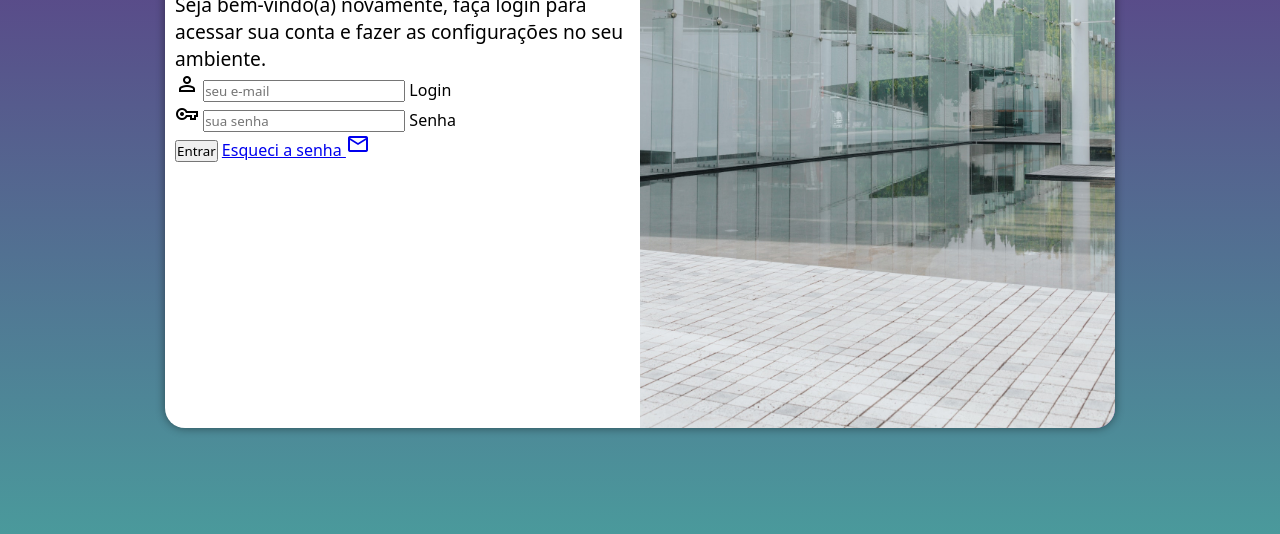
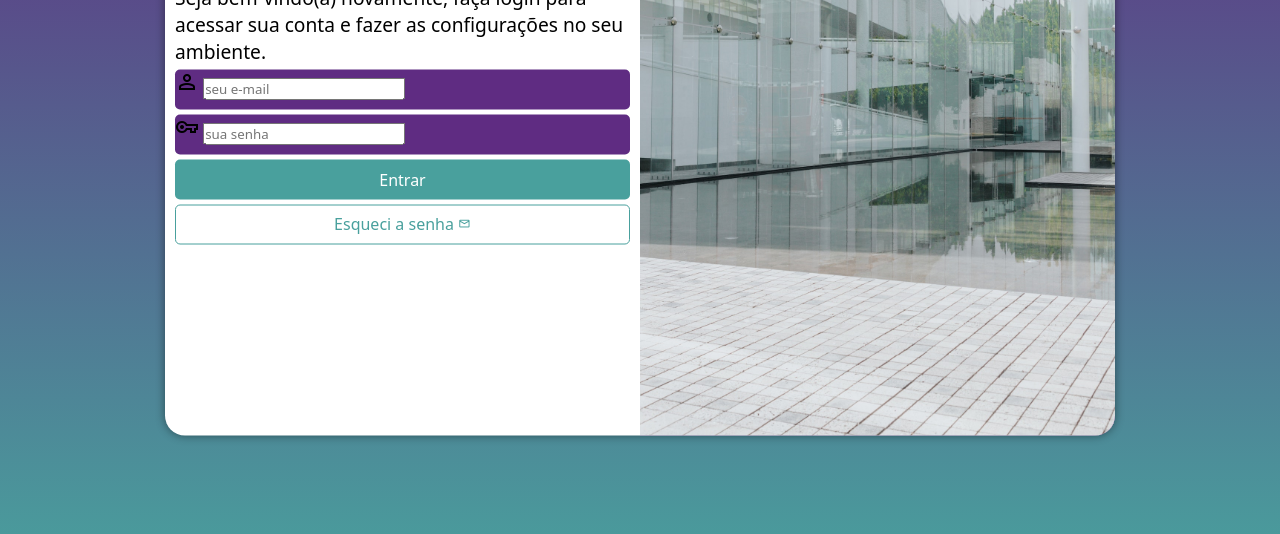
Before and after one commit to Brandao-XP/projeto-login, a plain HTML site: page index.html in a window 1280 px wide. Shown: the part 222-756 px from the top of the page. Drawn offline with nearby package versions, Linux system fonts and the light colour scheme.

Commit message:
Formatação do Formulário

```diff
--- a/estilos/style.css
+++ b/estilos/style.css
@@ -36,7 +36,7 @@
 
     background-color: white;
     width: 250px;
-    height: 500px;
+    height: 515px;
     border-radius: 20px;
     box-shadow: 0px 0px 10px rgba(0, 0, 0, 0.450);
 
@@ -49,7 +49,7 @@
     background: #5f2c82 url(../imagens/andrea-garibay.jpg) no-repeat;
     background-size: cover;
     background-position: left bottom;
-    height: 250px;
+    height: 200px;
  }
 
 section#login > div#formulario {
@@ -65,3 +65,55 @@ div#formulario > h1 {
 div#formulario > p {
    font-size: 0.8em;
 }
+
+form > div.campo {
+   background-color: #5f2c82;
+   display: block;
+   width: 100%;
+   height: 40px;
+   border-radius: 5px;
+   margin: 5px 0px;
+}
+
+div.campo > label {
+   display: none;
+}
+
+form > input[type=submit] {
+   display: block;
+   font-size: 1em;
+   width: 100%;
+   height: 40px;
+   background-color: #49a09d;
+   color: white;
+   border: none;
+   border-radius: 5px;
+   cursor: pointer;
+}
+
+form > input[type=submit]:hover {
+   background-color: #5fccc8;
+}
+
+form > a.botao {
+   display: block;
+   text-align: center;
+   font-size: 1em;
+   width: 100%;
+   height: 40px;
+   padding-top: 7px;
+   margin-top: 5px;
+   background-color: white;
+   color: #49a09d;
+   border: 1px solid #49a09d;
+   border-radius: 5px;
+   text-decoration: none;
+}
+
+form > a.botao:hover {
+   background-color: #5fccc8;
+}
+
+form > a.botao > i {
+   font-size: 0.8em;
+}
--- a/index.html
+++ b/index.html
@@ -32,10 +32,10 @@
                             vpn_key
                         </span>
                         <input type="password" name="senha" id="isenha" placeholder="sua senha" autocomplete="current-password" required minlength="8" maxlength="20">
-                        <label for="isenha">Senha</label>
+                        <label for="isenha">senha</label>
                     </div>
                     <input type="submit" value="Entrar">
-                    <a href="#">Esqueci a senha <i class="material-symbols-outlined">email</i></a>
+                    <a href="#" class="botao">Esqueci a senha <i class="material-symbols-outlined">email</i></a>
                 </form>
             </div>
         </section>
```
